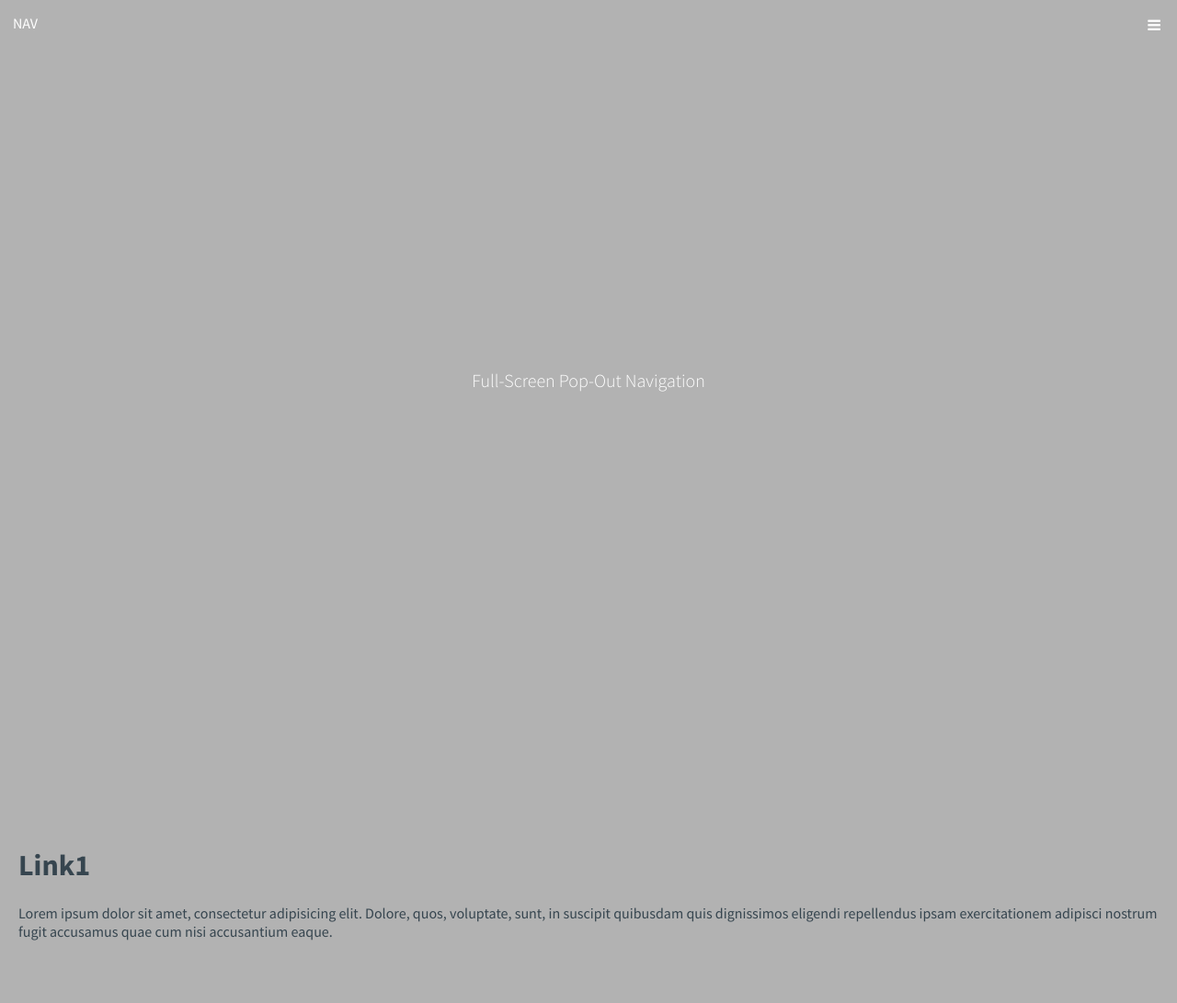
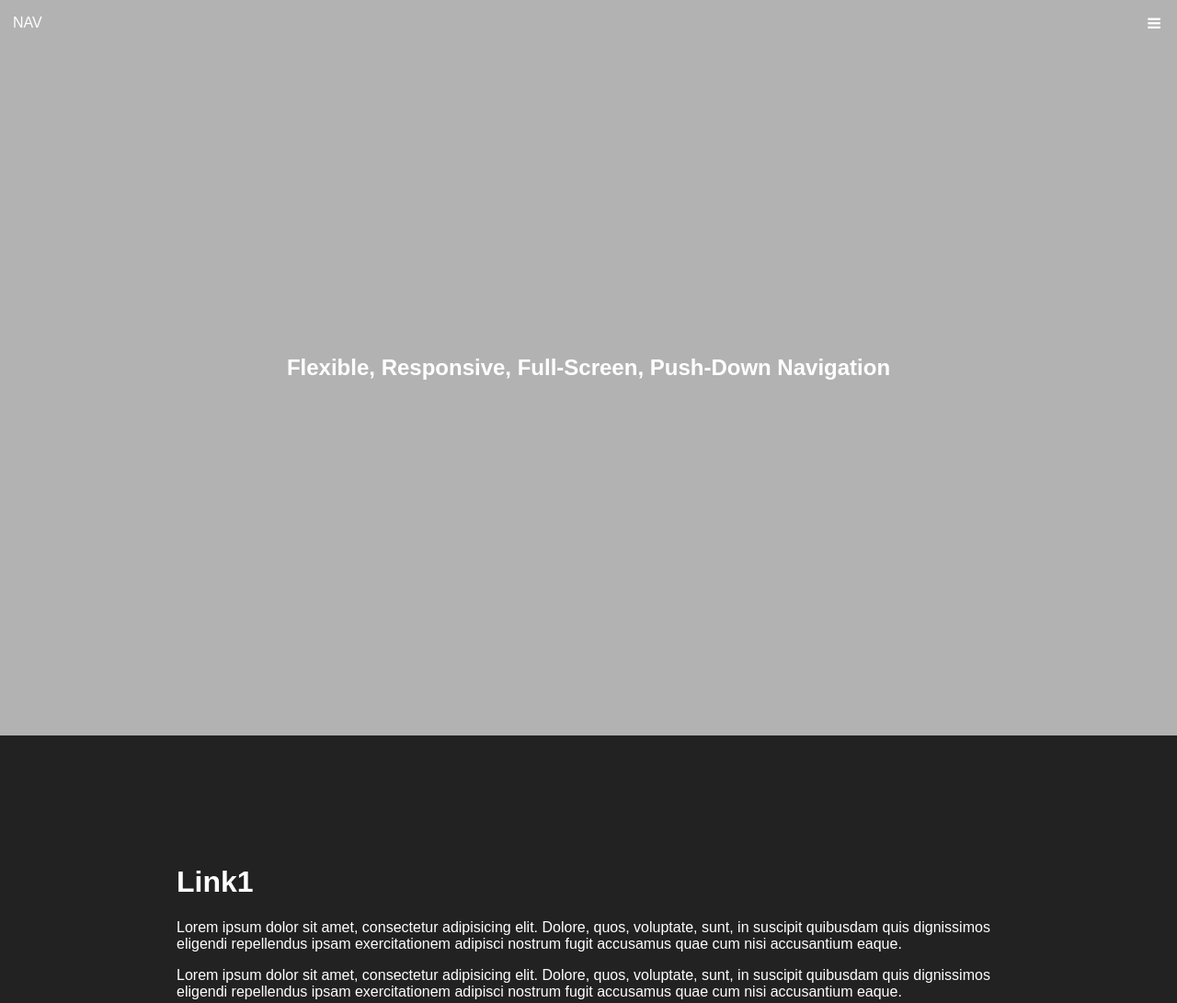
Before and after one commit to VeeShip/PopOutNavigation, a plain HTML site: page index.html in a window 1280 px wide. Shown: the top 1091 px of the page at 92% size. Drawn offline with nearby package versions, Linux system fonts and the light colour scheme.

Commit message:
Major changes

```diff
--- a/css/style.css
+++ b/css/style.css
@@ -6,7 +6,7 @@
 }
 body {
   font-size: 100%;
-  font-family: "Source Sans Pro", sans-serif;
+  font-family: sans-serif;
   color: rgba(2, 23, 37, 0.7);
   background-color: #b2b2b2;
 }
@@ -21,7 +21,15 @@ a {
 section {
   height: 100%;
   width: 100%;
-  padding: 100px 20px 20px 20px;
+  padding: 15vh 15vw;
+  color: white;
+}
+#link3,
+#link1 {
+  background-color: #222222;
+}
+footer {
+  text-align: center;
 }
 
 
@@ -31,21 +39,16 @@ html, body {
 }
 .ts-navbar {
   position: fixed;
-  top: 0;
-  left: 0;
   background: transparent;
   height: 50px;
   width: 100%;
   z-index: 3;
   box-shadow: none;
-  -webkit-font-smoothing: antialiased;
-  -moz-osx-font-smoothing: grayscale;
 }
 .ts-logo {
   display: block;
   position: absolute;
   top: 50%;
-  bottom: auto;
   -webkit-transform: translateY(-50%);
   -moz-transform: translateY(-50%);
   -ms-transform: translateY(-50%);
@@ -72,6 +75,7 @@ html, body {
   text-align: center;
 }
 .nav-icon {
+  /*** Vertical Align ***/
   position: relative;
   top: 50%;
   transform: translateY(-50%);
@@ -81,13 +85,11 @@ html, body {
 
 /****** NAV MENU ******/
 .ts-nav {
-  /* by default it's hidden - on top of the viewport */
+  /*** Default: Hidden Above Viewport ***/
   position: fixed;
-  left: 0;
-  top: 0;
   height: 100%;
   width: 100%;
-  background: rgba(2, 23, 37, 0.96);
+  background: rgba(2, 23, 37, 0.80);
   z-index: 2;
   text-align: center;
   padding: 50px 0;
@@ -95,24 +97,27 @@ html, body {
   -webkit-backface-visibility: hidden;
   backface-visibility: hidden;
   overflow: auto;
-  /* flexbox */
+  /*** Flex NAV ***/
   display: -webkit-box;
   display: -moz-box;
   display: -ms-flexbox;
   display: -webkit-flex;
   display: flex;
+  /*** Flex Direction ***/
   -webkit-box-flex-direction: column;
   -moz-box-flex-direction: column;
   -ms-flex-direction: column;
   -webkit-flex-direction: column;
   flex-direction: column;
+  /*** Justify Content ***/
   -webkit-box-justify-content: space-around;
   -moz-box-justify-content: space-around;
   -ms-justify-content: space-around;
   -webkit-justify-content: space-around;
   justify-content: space-around;
-  /* this fixes the buggy scrolling on webkit browsers - mobile devices only - when overflow property is applied */
+  /*** Overflow Scrolling - Bugfix for Mobile Webkit devices ***/
   -webkit-overflow-scrolling: touch;
+  /*** Translate NAV above Viewport ***/
   -webkit-transform: translateY(-100%);
   -moz-transform: translateY(-100%);
   -ms-transform: translateY(-100%);
@@ -125,6 +130,10 @@ html, body {
   -moz-transition-duration: 0.4s;
   transition-duration: 0.4s;
 }
+
+
+
+/*** NAV LINKS ***/
 .ts-nav li {
   font-size: 22px;
   font-size: 1.375rem;
@@ -152,30 +161,25 @@ html, body {
   -o-transform: translateY(0);
   transform: translateY(0);
 }
+
+
+/****** CONTENT ******/
 .ts-about,
 .ts-intro {
   position: relative;
   height: 100%;
   z-index: 1;
-  -webkit-font-smoothing: antialiased;
-  -moz-osx-font-smoothing: grayscale;
+  display: table;
+  padding: 0;
+  margin: 0;
 }
 .ts-intro h1 {
-  position: absolute;
-  width: 90%;
-  max-width: 1170px;
-  left: 50%;
-  top: 50%;
-  bottom: auto;
-  right: auto;
-  -webkit-transform: translateX(-50%) translateY(-50%);
-  -moz-transform: translateX(-50%) translateY(-50%);
-  -ms-transform: translateX(-50%) translateY(-50%);
-  -o-transform: translateX(-50%) translateY(-50%);
-  transform: translateX(-50%) translateY(-50%);
+  height: 100%;
+  margin: 0 7vw;
+  font-size: 1.5rem;
+  padding: 0;
+  text-align: center;
   color: white;
-  font-size: 20px;
-  font-size: 1.25rem;
-  font-weight: 300;
-  text-align: center;
+  display: table-cell;
+  vertical-align: middle;
 }
--- a/index.html
+++ b/index.html
@@ -4,10 +4,9 @@
 	<meta charset="UTF-8">
 	<meta name="viewport" content="width=device-width, initial-scale=1">
 
-	<link href='http://fonts.googleapis.com/css?family=Source+Sans+Pro:300,400,700' rel='stylesheet' type='text/css'>
 	<link rel="stylesheet" href="//maxcdn.bootstrapcdn.com/font-awesome/4.3.0/css/font-awesome.min.css">
 
-	<!-- Resets -->
+	<!-- Element Reset -->
 	<link rel="stylesheet" href="css/normalize.css">
 
 	<!-- Core CSS -->
@@ -16,7 +15,7 @@
 	<!-- Feature Detection -->
 	<script src="js/modernizr.js"></script>
 
-	<title>Flexible, Full-Screen Navigation by Torie Shipley</title>
+	<title> Navigation by Torie Shipley</title>
 </head>
 <body>
 	<header class="ts-navbar">
@@ -35,11 +34,16 @@
 	</nav>
 
 	<section class="ts-intro">
-		<h1>Full-Screen Pop-Out Navigation</h1>
+		<h1>Flexible, Responsive, Full-Screen, Push-Down Navigation</h1>
+
 	</section>
 
 	<section id="link1">
 		<h1>Link1</h1>
+		<p>Lorem ipsum dolor sit amet, consectetur adipisicing elit. Dolore, quos, voluptate, sunt, in suscipit quibusdam quis dignissimos eligendi repellendus ipsam exercitationem adipisci nostrum fugit accusamus quae cum nisi accusantium eaque.
+		</p>
+		<p>Lorem ipsum dolor sit amet, consectetur adipisicing elit. Dolore, quos, voluptate, sunt, in suscipit quibusdam quis dignissimos eligendi repellendus ipsam exercitationem adipisci nostrum fugit accusamus quae cum nisi accusantium eaque.
+		</p>
 		<p>Lorem ipsum dolor sit amet, consectetur adipisicing elit. Dolore, quos, voluptate, sunt, in suscipit quibusdam quis dignissimos eligendi repellendus ipsam exercitationem adipisci nostrum fugit accusamus quae cum nisi accusantium eaque.
 		</p>
 	</section>
@@ -48,13 +52,24 @@
 		<h1>Link2</h1>
 		<p>Lorem ipsum dolor sit amet, consectetur adipisicing elit. Dolore, quos, voluptate, sunt, in suscipit quibusdam quis dignissimos eligendi repellendus ipsam exercitationem adipisci nostrum fugit accusamus quae cum nisi accusantium eaque.
 		</p>
+		<p>Lorem ipsum dolor sit amet, consectetur adipisicing elit. Dolore, quos, voluptate, sunt, in suscipit quibusdam quis dignissimos eligendi repellendus ipsam exercitationem adipisci nostrum fugit accusamus quae cum nisi accusantium eaque.
+		</p>
+		<p>Lorem ipsum dolor sit amet, consectetur adipisicing elit. Dolore, quos, voluptate, sunt, in suscipit quibusdam quis dignissimos eligendi repellendus ipsam exercitationem adipisci nostrum fugit accusamus quae cum nisi accusantium eaque.
+		</p>
 	</section>
 
 	<section id="link3">
 		<h1>Link3</h1>
 		<p>Lorem ipsum dolor sit amet, consectetur adipisicing elit. Dolore, quos, voluptate, sunt, in suscipit quibusdam quis dignissimos eligendi repellendus ipsam exercitationem adipisci nostrum fugit accusamus quae cum nisi accusantium eaque.
 		</p>
+		<p>Lorem ipsum dolor sit amet, consectetur adipisicing elit. Dolore, quos, voluptate, sunt, in suscipit quibusdam quis dignissimos eligendi repellendus ipsam exercitationem adipisci nostrum fugit accusamus quae cum nisi accusantium eaque.
+		</p>
+		<p>Lorem ipsum dolor sit amet, consectetur adipisicing elit. Dolore, quos, voluptate, sunt, in suscipit quibusdam quis dignissimos eligendi repellendus ipsam exercitationem adipisci nostrum fugit accusamus quae cum nisi accusantium eaque.
+		</p>
 	</section>
+	<footer>
+		<span>&copy 2015 Torie Shipley </span>
+	</footer>
 <script src="https://code.jquery.com/jquery-2.1.3.js"></script>
 <script src="js/main.js"></script> <!-- Resource jQuery -->
 </body>
--- a/js/main.js
+++ b/js/main.js
@@ -1,5 +1,8 @@
 $(document).ready(function($){
-	//Toggle NAV
+	//TOGGLE NAV
+
+	//DETERMINE  CURRENT POSITION ON PAGE
+
 
 	//MENU ICON : ON CLICK
 	$('.ts-nav-trigger').on('click', function(){
```
